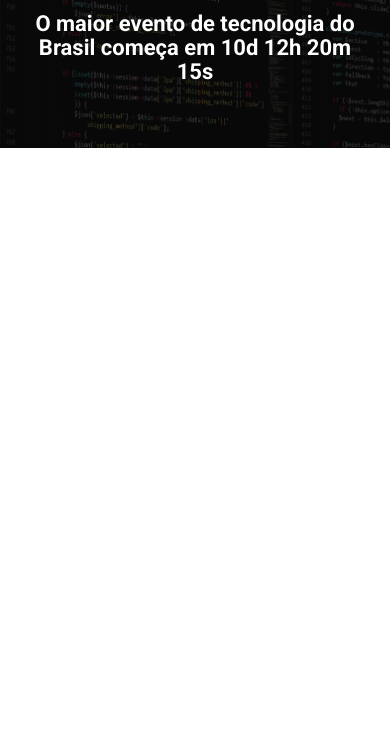
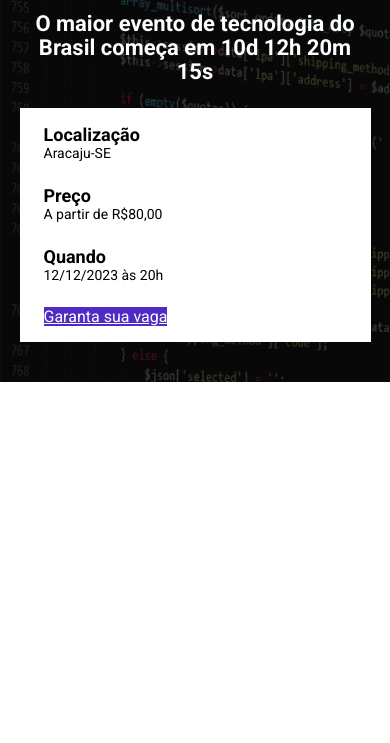
Before and after one commit to fagnerjunqueira/landing_page_evento, a website built with Parcel: page src/index.html in a window 390 px wide. Shown: the part 101-844 px from the top of the page. Built offline with nearby package versions, Linux system fonts and the light colour scheme.

Commit message:
barra de informações

```diff
--- a/src/index.html
+++ b/src/index.html
@@ -14,6 +14,25 @@
         <div class="container">
             <img lass="hero__logo" src="./images/ebac_logo.svg" alt="EBAC">
             <p class="hero__text">O maior evento de tecnologia do Brasil começa em 10d 12h 20m 15s</p>
+            <div class="infos-bar">
+                <ul class="infos-bar__infos">
+                    <li class="infos-bar__infos__item">
+                        <b>Localização</b>
+                        Aracaju-SE
+                    </li>
+                    <li class="infos-bar__infos__item">
+                        <b>Preço</b>
+                        A partir de R$80,00
+                    </li>
+                    <li class="infos-bar__infos__item">
+                        <b>Quando</b>
+                        12/12/2023 às 20h
+                    </li>
+                </ul>
+                <a href="#" class="button--primary">
+                    Garanta sua vaga
+                </a>
+            </div>
         </div>
     </header>
     <script src="scripts/main.js"></script>
--- /dev/null
+++ b/src/styles/components/_buttons.scss
@@ -0,0 +1,23 @@
+.button {
+    padding: 12px;
+    font-size: 18px;
+    font-weight: bold;
+    text-decoration: none;
+    text-align: center;
+    white-space: nowrap;
+
+    &--primary {
+        color: #fff;
+        background-color: #4F2AC3;
+    }
+
+    @media (max-width: 640px) {
+        display: block;
+        width: 100%;
+    }
+
+    @media (max-width: 1024px) {
+        display: flex;
+        align-items: center;
+    }
+}
--- /dev/null
+++ b/src/styles/components/_infosbar.scss
@@ -0,0 +1,40 @@
+.infos-bar {
+    padding: 16px 24px;
+    background-color: #fff;
+    display: flex;
+    justify-content: space-between;
+
+    &__infos {
+        display: flex;
+        gap: 40px;
+
+        &__item {
+            font-size: 14px;
+            color: #000;
+
+            b {
+                color: #000;
+                font-size: 18px;
+                display: block;
+            }
+        }
+    }
+
+    @media (max-width: 640px) {
+        display: block;
+
+        &__infos {
+            display: block;
+
+            &__item {
+                margin-bottom: 24px;
+            }
+        }
+    }
+
+    @media (max-width: 1024px) {
+        &__infos {
+            gap: 16px;
+        }
+    }
+}
--- a/src/styles/main.scss
+++ b/src/styles/main.scss
@@ -1,4 +1,6 @@
 @use 'hero';
+@use 'components/infosbar';
+@use 'components/buttons';
 
 * {
     margin: 0;
@@ -6,6 +8,7 @@
     box-sizing: border-box;
     font-family: 'Roboto', sans-serif;
     color: #fff;
+    list-style: none;
 }
 
 .container {
```
